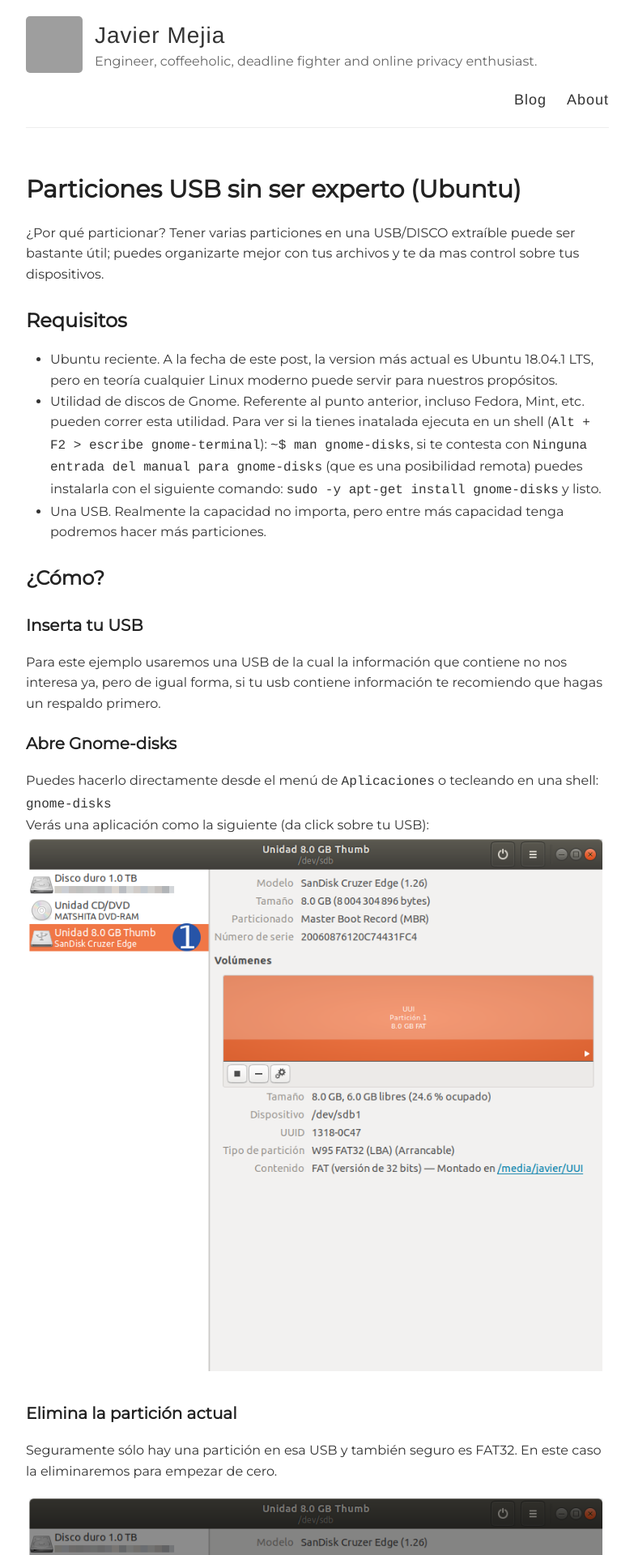
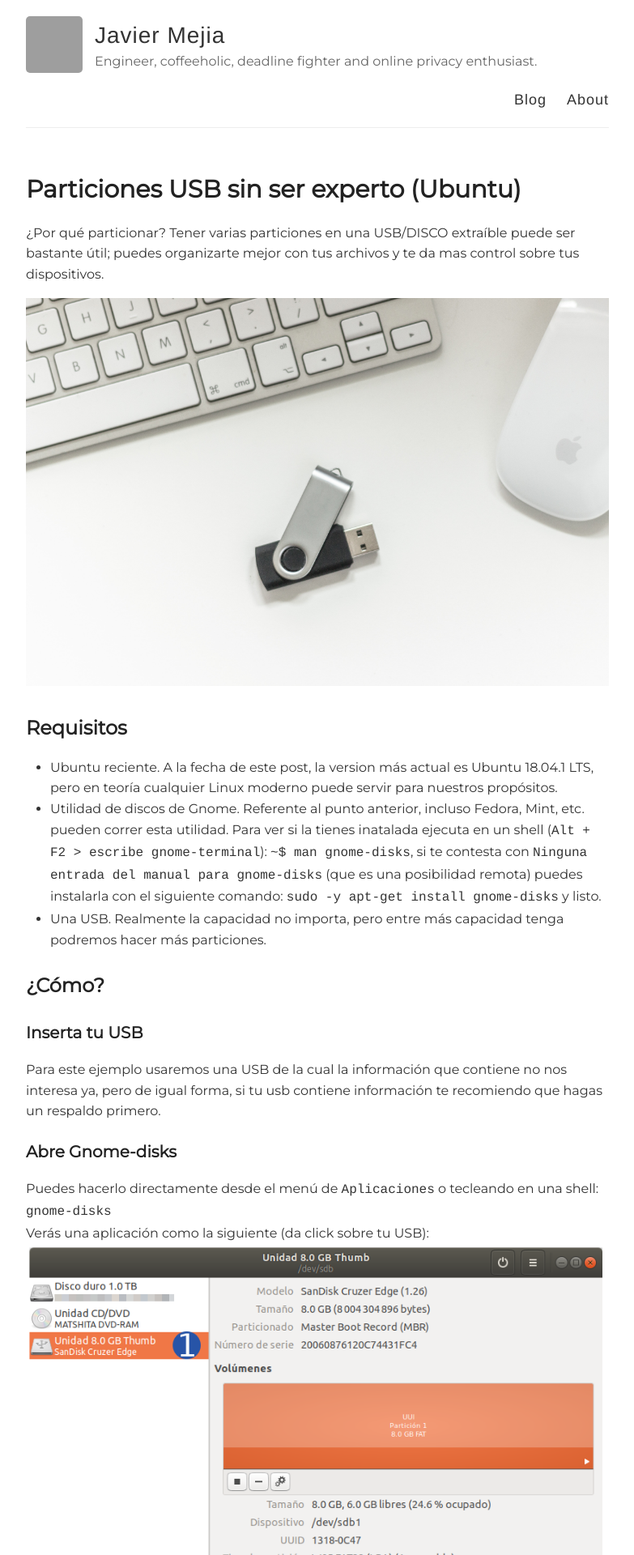
Before and after one commit to xavrb/xavrb.github.io, a Jekyll site: the page built from _posts/2018-09-08-usb-partitions-101.md, in a window 1280 px wide. Shown: the top 1920 px of the page at 81% size, without its empty margins (248-1031 px from the left). Built offline with Jekyll 4.4.1, drawn with Linux system fonts in a browser that asks for light colours; grey boxes are pictures that could not be loaded.

Commit message:
intro image to usb-part post

```diff
--- a/_posts/2018-09-08-usb-partitions-101.md
+++ b/_posts/2018-09-08-usb-partitions-101.md
@@ -5,6 +5,8 @@ tags: [usb partitions]
 ---
 
 ¿Por qué particionar? Tener varias particiones en una USB/DISCO extraíble puede ser bastante útil; puedes organizarte mejor con tus archivos y te da mas control sobre tus dispositivos.
+
+![usbs](../images/usb-part/pexels-photo-536025.jpeg)
 
 ## Requisitos
 * Ubuntu reciente. A la fecha de este post, la version más actual es Ubuntu 18.04.1 LTS, pero en teoría cualquier Linux moderno puede servir para nuestros propósitos.
```
Also changed, not shown: images/usb-part/pexels-photo-536025.jpeg (added).
